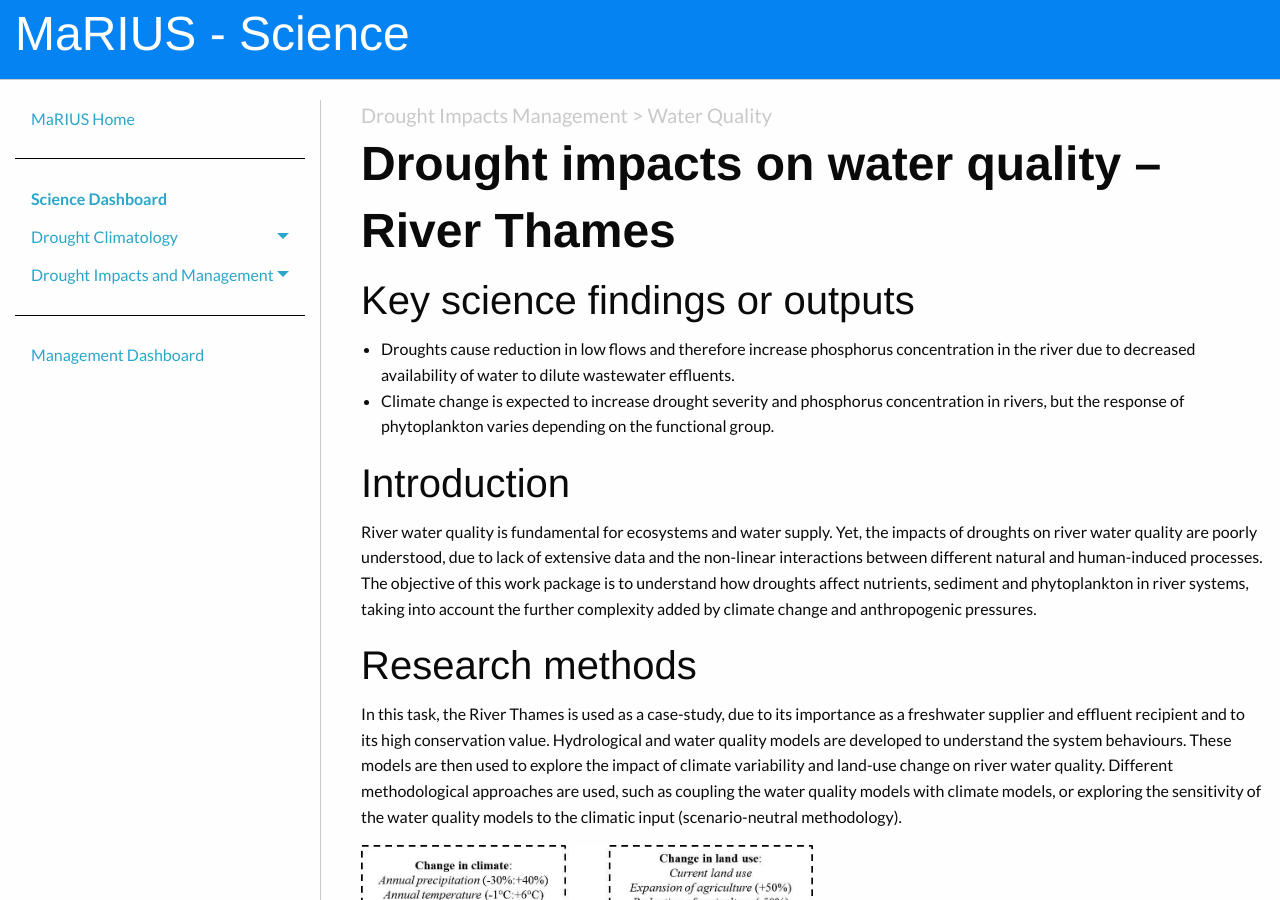
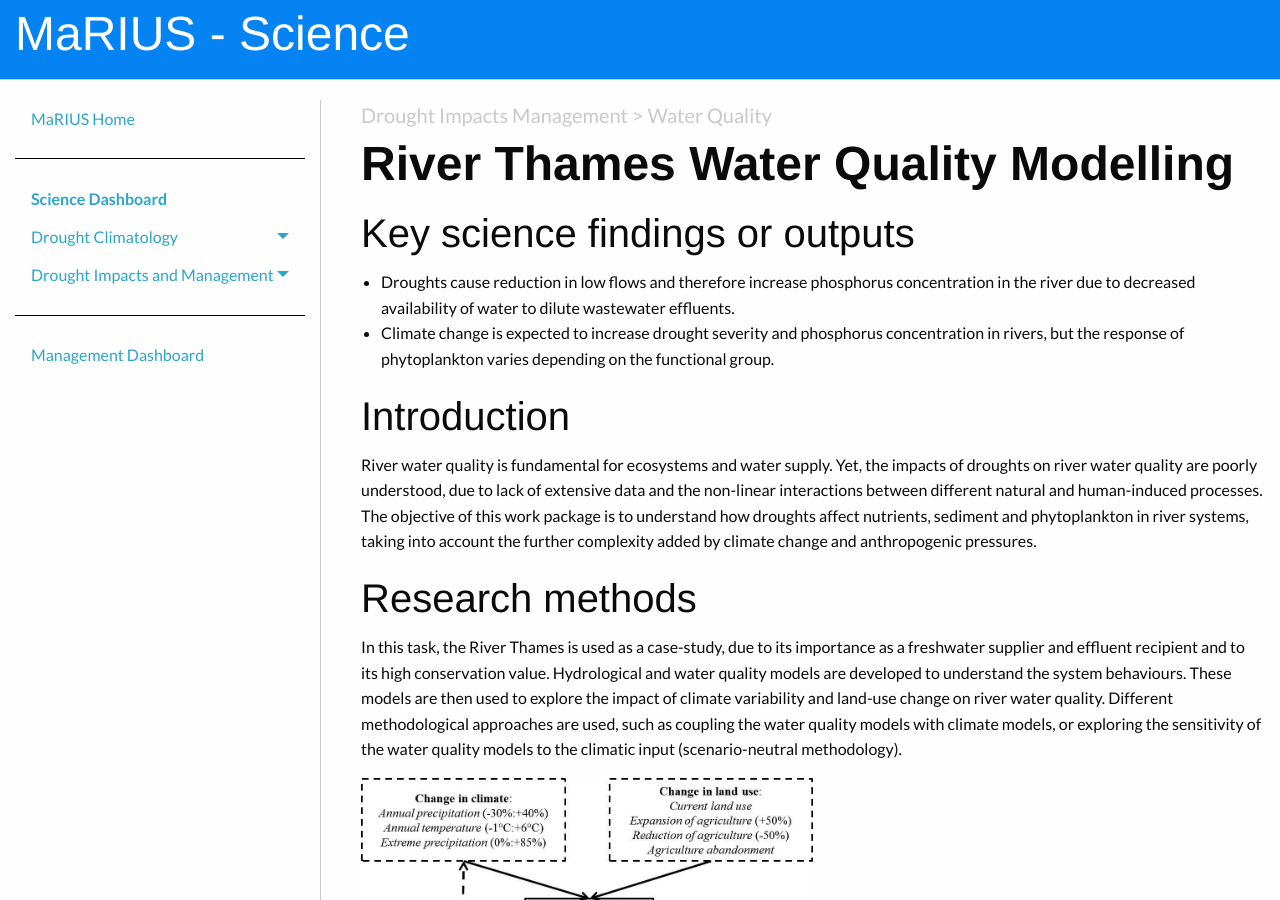
Before and after one commit to VictoriaJJ/mariusdroughtproject.org, a Jekyll site: the page built from _pages/dashboard/science/drought_impacts_management/water_quality/drought_impacts_wq_thames.md, in a window 1280 px wide and 900 px high. Built offline with Jekyll 4.4.1, drawn with Linux system fonts in a browser that asks for light colours.

Commit message:
Updated drought_impacts_wq_thames.md

```diff
--- a/_pages/dashboard/science/drought_impacts_management/water_quality/drought_impacts_wq_thames.md
+++ b/_pages/dashboard/science/drought_impacts_management/water_quality/drought_impacts_wq_thames.md
@@ -3,7 +3,7 @@ layout: science
 published: true
 permalink: /dashboard/science/drought_impacts_management/water_quality/diwqrt/
 subsection: Drought Impacts Management > Water Quality
-_title: Drought impacts on water quality – River Thames
+_title: River Thames Water Quality Modelling
 ---
 ## Key science findings or outputs
 
```
